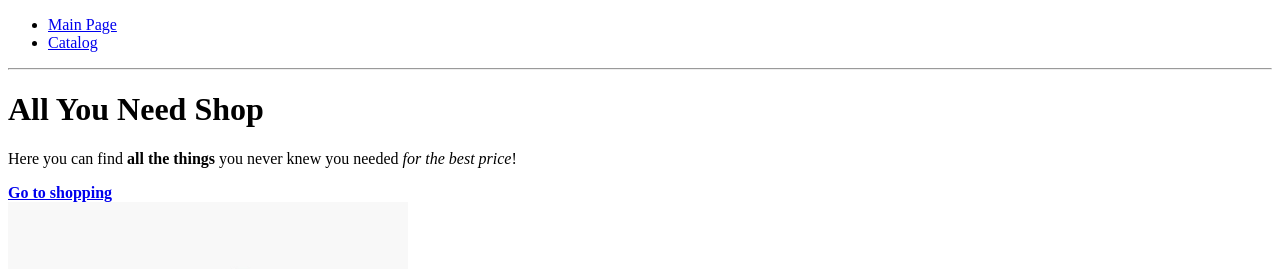
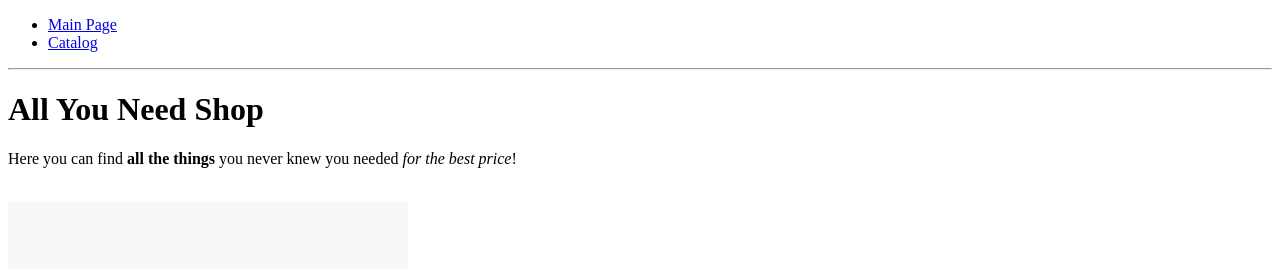
Before and after one commit to Ahedoggo/wp_1, a plain HTML site: page index.html in a window 1280 px wide. Shown: the top 269 px of the page. Drawn offline with Linux system fonts and the light colour scheme.

Commit message:
Update index.html

```diff
--- a/index.html
+++ b/index.html
@@ -19,7 +19,6 @@
     <div>
         <h1>All You Need Shop</h1>
         <p>Here you can find <b>all the things</b> you never knew you needed <i>for the best price</i>!</p>
-        <a href="catalog.html"><b>Go to shopping</b></a>
         <br>
         <img src="images/ise.jpg" alt="bapanada" width="400">
     </div>
```
